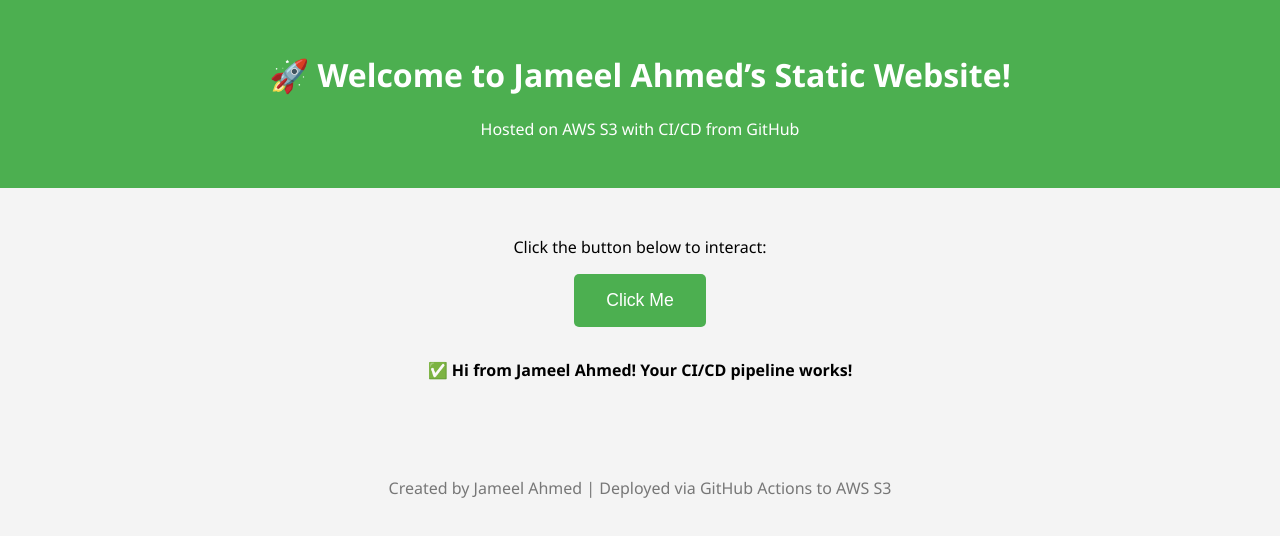
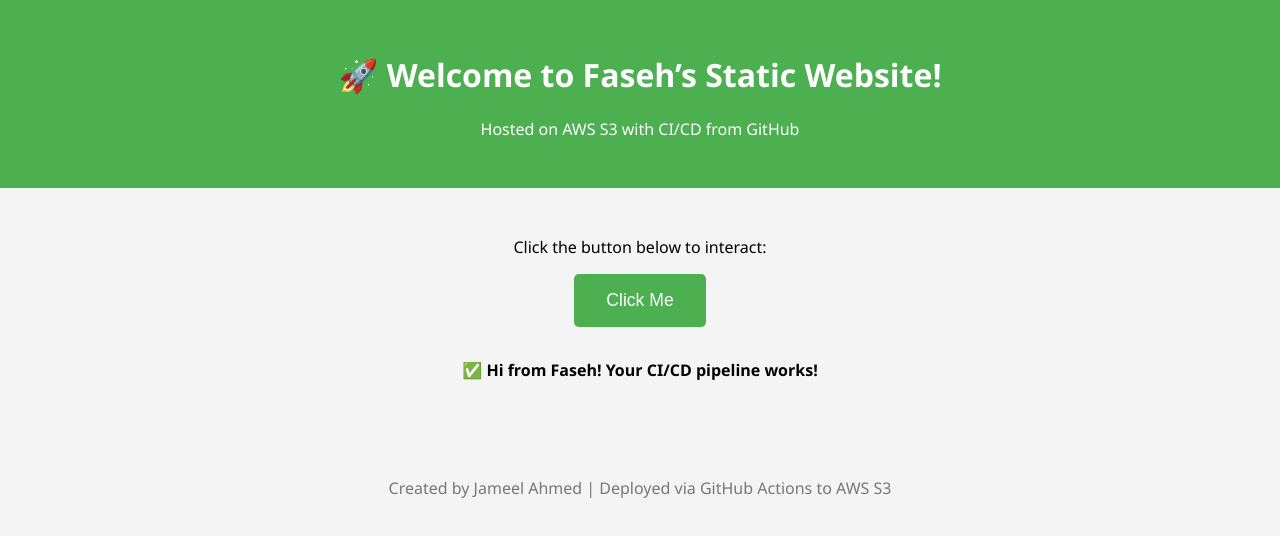
Before and after one commit to jameel-cmd/s3-deploy-site, a plain HTML site: page index.html in a window 1280 px wide. Both pictures are taken after a click on the button "Click Me". Drawn offline with Linux system fonts and the light colour scheme.

Commit message:
Update index.html

```diff
--- a/index.html
+++ b/index.html
@@ -3,7 +3,7 @@
 <head>
   <meta charset="UTF-8" />
   <meta name="viewport" content="width=device-width, initial-scale=1.0"/>
-  <title>Jameel Ahmed | Static Website</title>
+  <title>Faseh | Static Website</title>
   <style>
     body {
       margin: 0;
@@ -39,7 +39,7 @@
 </head>
 <body>
   <header>
-    <h1>🚀 Welcome to Jameel Ahmed’s Static Website!</h1>
+    <h1>🚀 Welcome to Faseh’s Static Website!</h1>
     <p>Hosted on AWS S3 with CI/CD from GitHub</p>
   </header>
 
@@ -55,7 +55,7 @@
 
   <script>
     function showMessage() {
-      const message = "✅ Hi from Jameel Ahmed! Your CI/CD pipeline works!";
+      const message = "✅ Hi from Faseh! Your CI/CD pipeline works!";
       document.getElementById("response").textContent = message;
     }
   </script>
```
